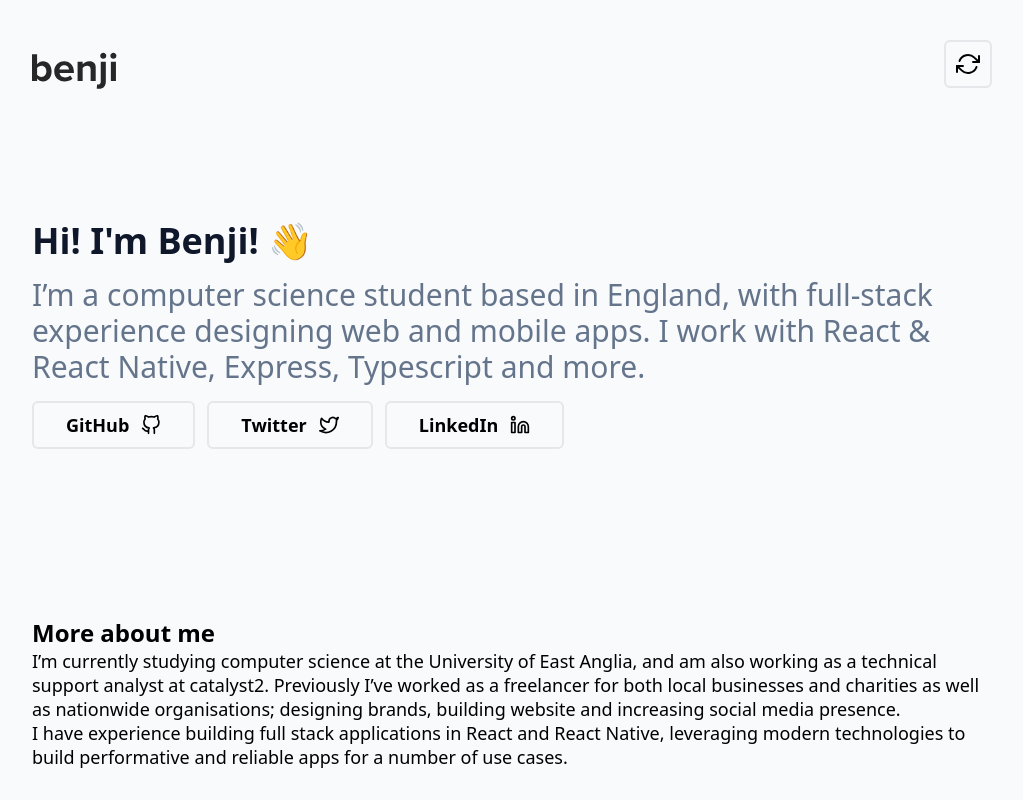
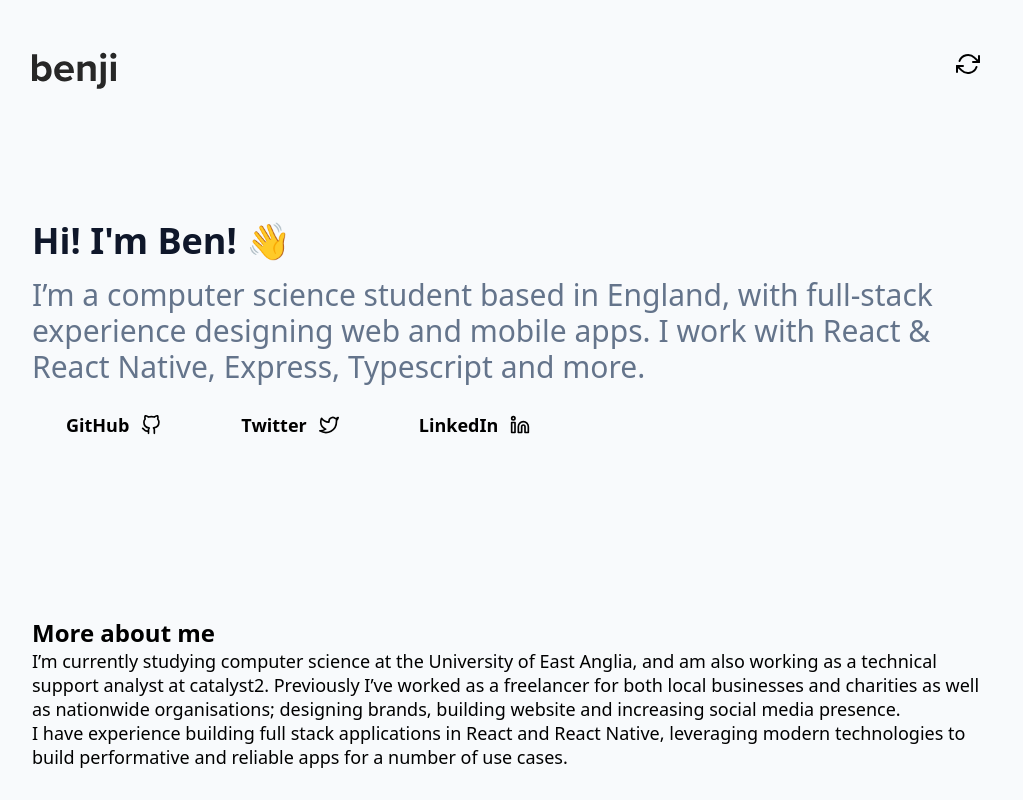
Before and after one commit to BenTomsett/tomsett-xyz, a Next.js app: page / in a window 1280 px wide. Shown: the top 800 px of the page, without its empty margins (128-1151 px from the left). Built offline with nearby package versions, Linux system fonts and the light colour scheme; a web font is replaced by a local one; what tailwind-safelist-generator would draw is missing.

Commit message:
lighthouse - SEO edits (& remove unnecessary tailwind safelists for performance)

```diff
--- a/components/Button.tsx
+++ b/components/Button.tsx
@@ -19,7 +19,7 @@
         aria-label={ariaLabel}
         type="button"
         onClick={onClick}
-        className={`flex items-center justify-center gap-3 ${compact ? 'h-12 w-12' : 'py-2 px-8'} rounded-md text-lg font-semibold text-${color}-400  bg-${color}-100 dark:bg-${color}-600 dark:bg-opacity-20 border-2 border-${color}-600 border-opacity-0 hover:border-opacity-100 ${compact ? 'hover:shadow-md' : 'hover:shadow-xl'} hover:shadow-${color}-300 dark:hover:shadow-${color}-600transition-all duration-200`}
+        className={`flex items-center justify-center gap-3 ${compact ? 'h-12 w-12' : 'py-2 px-8'} rounded-md text-lg font-semibold text-${color}-400  bg-${color}-100 dark:bg-${color}-600 dark:bg-opacity-20 border-2 border-transparent hover:border-${color}-600 ${compact ? 'hover:shadow-md' : 'hover:shadow-xl'} hover:shadow-${color}-300 dark:hover:shadow-${color}-600transition-all duration-200`}
       >
         {startIcon}
         {text}
--- a/pages/_app.tsx
+++ b/pages/_app.tsx
@@ -1,7 +1,6 @@
 import React from 'react';
 import type { AppProps } from 'next/app';
 import '../styles/globals.css';
-import Head from 'next/head';
 import useColor from '../hooks/useColor';
 
 export const ColorContext = React.createContext({
@@ -16,14 +15,9 @@
     return null;
   }
   return (
-    <div>
-      <Head>
-        <title>Home - Benji Tomsett</title>
-      </Head>
-      <ColorContext.Provider value={context}>
-        <Component {...pageProps} />
-      </ColorContext.Provider>
-    </div>
+    <ColorContext.Provider value={context}>
+      <Component {...pageProps} />
+    </ColorContext.Provider>
   );
 }
 
--- a/pages/_document.tsx
+++ b/pages/_document.tsx
@@ -1,6 +1,7 @@
 import Document, {
   Html, Head, Main, NextScript, DocumentContext,
 } from 'next/document';
+import React from 'react';
 
 class MyDocument extends Document {
   static async getInitialProps(ctx: DocumentContext) {
@@ -11,7 +12,16 @@
   render() {
     return (
       <Html lang="en">
-        <Head />
+        <Head>
+          <meta name="twitter:card" content="summary" key="twcard" />
+          <meta name="twitter:creator" content="@benjitomsett" key="twhandle" />
+          <meta property="og:url" content="https://tomsett.xyz" key="ogurl" />
+          <meta property="og:image" content="https://tomsett.xyz/img/og.png" key="ogimage" />
+          <meta property="og:site_name" content="Ben Tomsett" key="ogsitename" />
+          <meta property="og:title" content="Home" key="ogtitle" />
+          <meta property="og:type" content="profile" key="ogprofile" />
+          <meta property="og:description" content="Computing student, full stack developer and technical support analyst" key="ogdesc" />
+        </Head>
         <body>
           <Main />
           <NextScript />
--- a/pages/index.tsx
+++ b/pages/index.tsx
@@ -14,7 +14,7 @@
         <Header />
         <div className="flex flex-col justify-center px-8 mx-auto w-full max-w-5xl md:my-20 my-2">
           <h1 className="text-4xl font-bold mb-4 text-slate-900 dark:text-gray-300">
-            Hi! I&apos;m Benji! 👋
+            Hi! I&apos;m Ben! 👋
           </h1>
           <h2 className="text-3xl font-medium mb-4 text-slate-500 dark:text-gray-500">
             I’m a
--- a/tailwind.config.js
+++ b/tailwind.config.js
@@ -20,7 +20,6 @@
     require('tailwind-safelist-generator')({
       patterns: [
         'text-{colors}',
-        'border-{colors}',
         'bg-{colors}',
         'hover:border-{colors}',
         'hover:shadow-{colors}',
```
Also changed, not shown: public/img/og.png (added).
